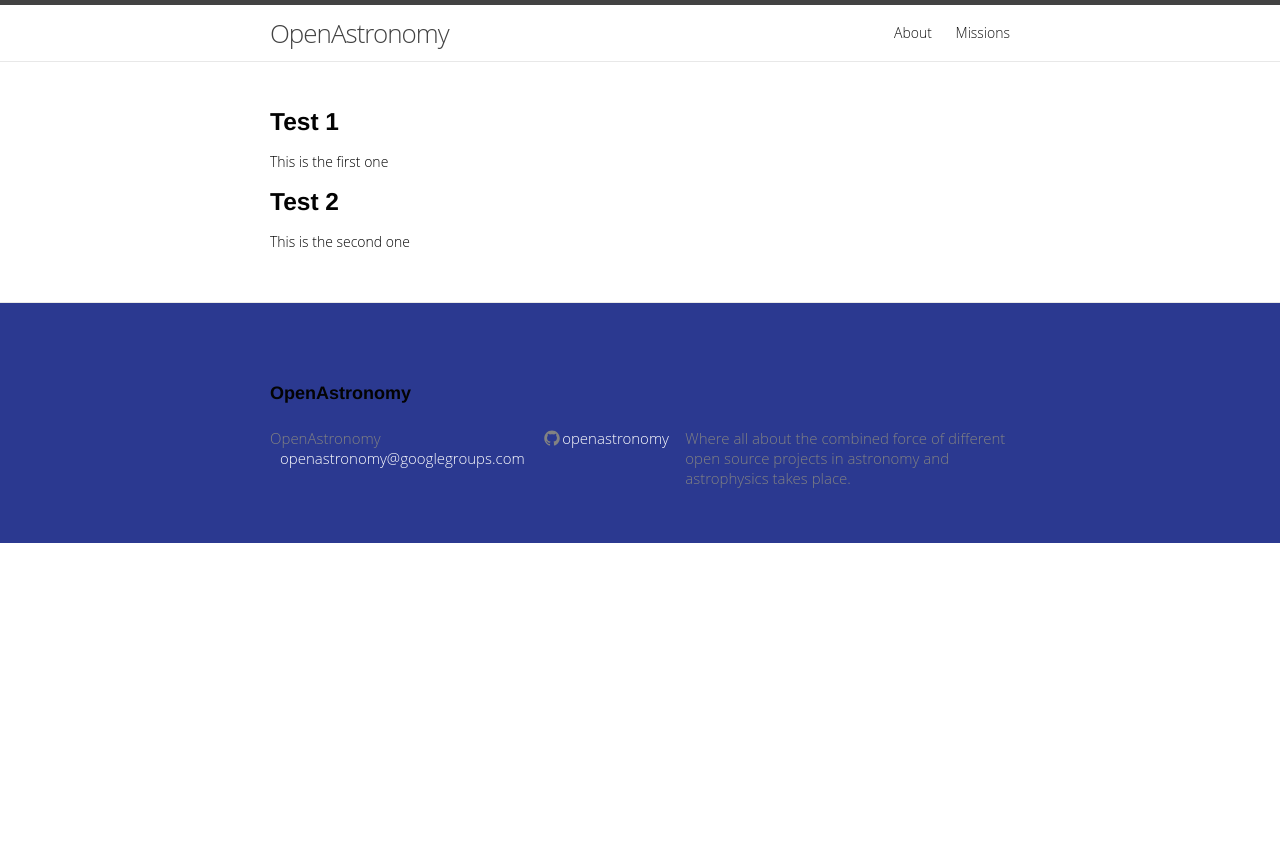
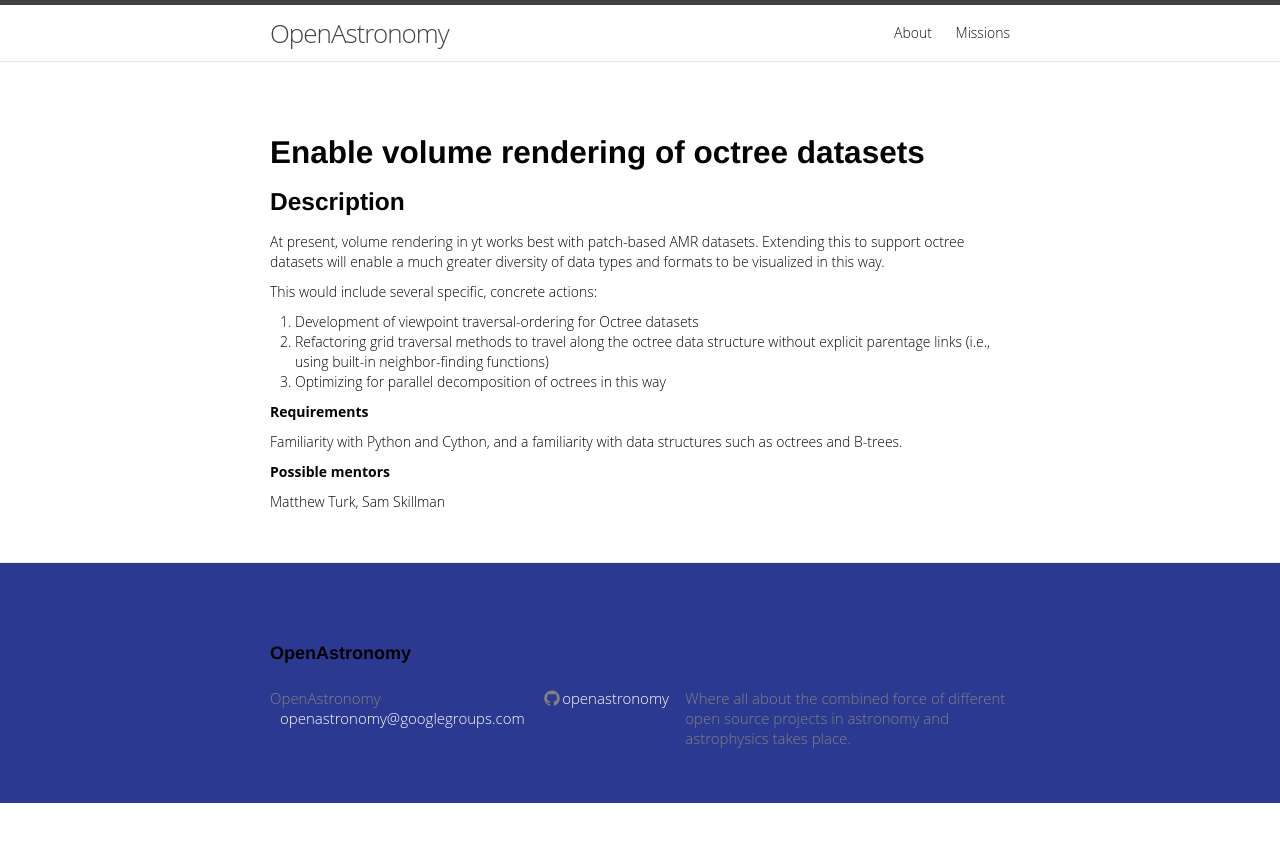
Before and after one commit to OpenAstronomy/openastronomy.github.io, a Jekyll site: the page built from _missions/2015GSOC/ideas_yt.md, in a window 1280 px wide. Shown: the top 842 px of the page. Built offline with Jekyll 4.4.1, drawn with Linux system fonts in a browser that asks for light colours.

Commit message:
more improvements to ideas page

```diff
--- a/_missions/2015GSOC/ideas_yt.md
+++ b/_missions/2015GSOC/ideas_yt.md
@@ -5,11 +5,22 @@ show_main: false
 ideas_team: yt
 ---
 
+## Enable volume rendering of octree datasets
 
-### Test 1
+### Description
 
-This is the first one
+At present, volume rendering in yt works best with patch-based AMR datasets.  Extending this to support octree datasets will enable a much greater diversity of data types and formats to be visualized in this way.
 
-### Test 2
+This would include several specific, concrete actions:
 
-This is the second one
+1. Development of viewpoint traversal-ordering for Octree datasets
+1. Refactoring grid traversal methods to travel along the octree data structure without explicit parentage links (i.e., using built-in neighbor-finding functions)
+1. Optimizing for parallel decomposition of octrees in this way
+
+**Requirements**
+
+Familiarity with Python and Cython, and a familiarity with data structures such as octrees and B-trees.
+
+**Possible mentors**
+
+Matthew Turk, Sam Skillman
```
Also changed, not shown: _missions/2015GSOC/ideas_sunpy.md (+13 -12 lines).
